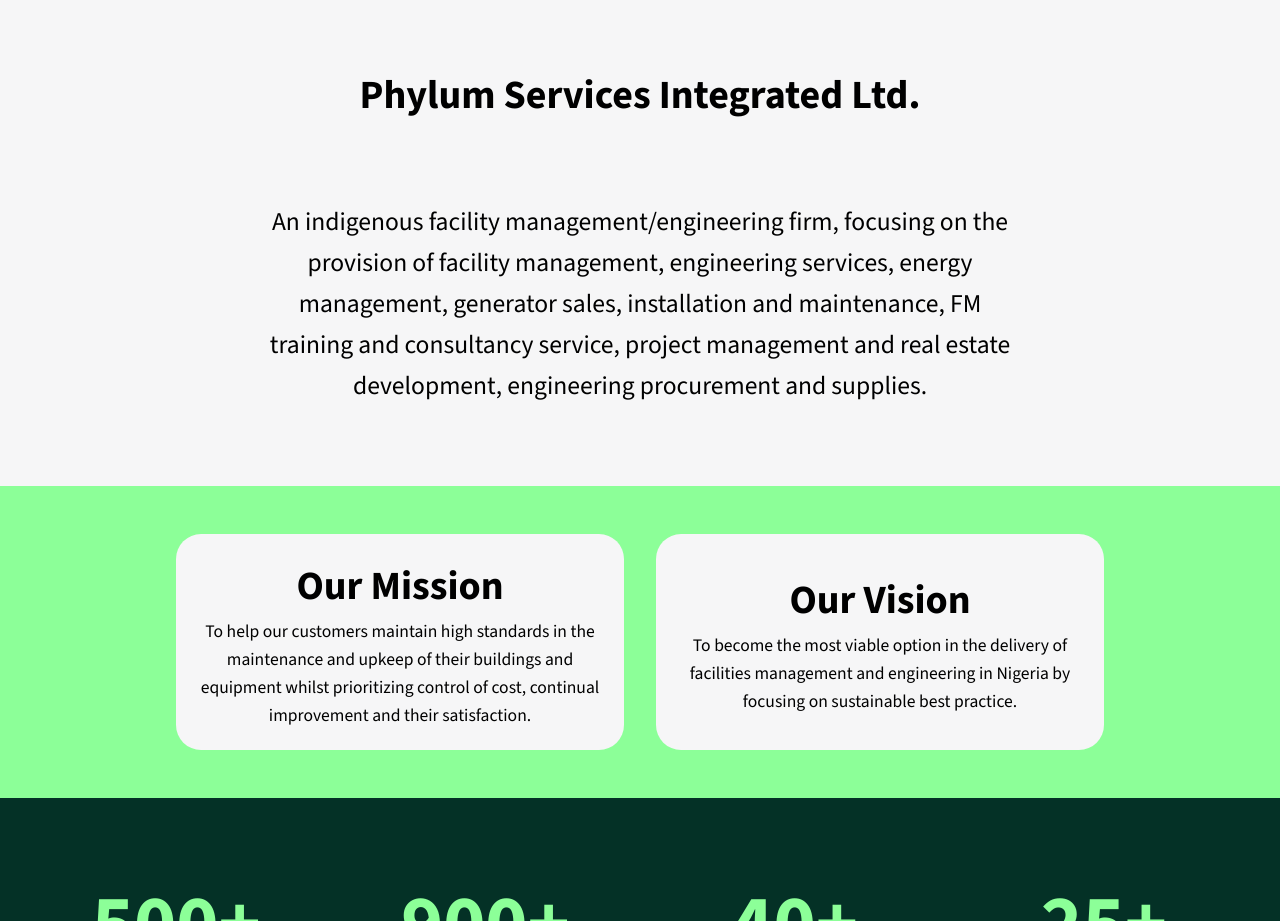
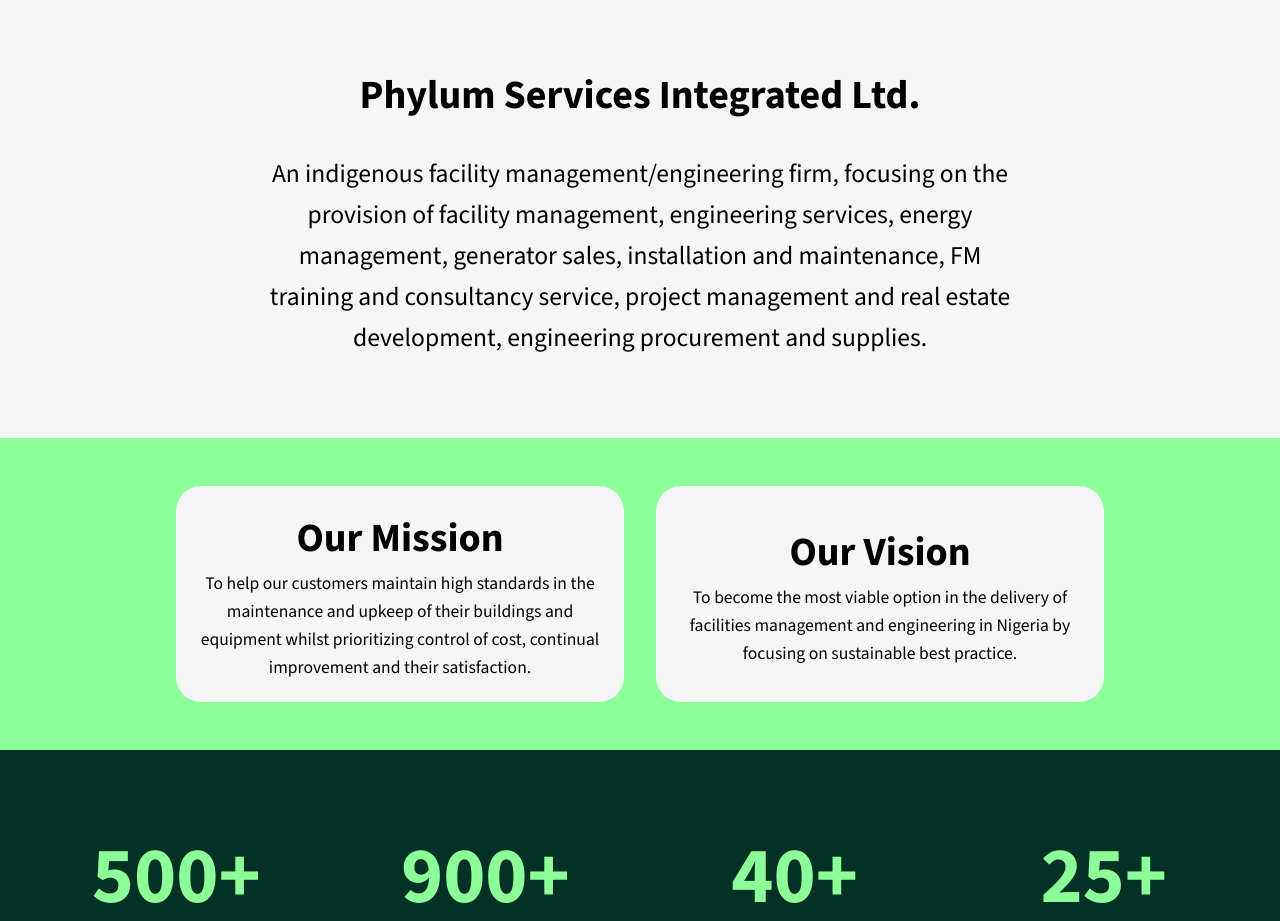
Before and after one commit to MuizDebo/phylum-website, a plain HTML site: page index.html in a window 1280 px wide. Shown: the part 940-1861 px from the top of the page. Drawn offline with nearby package versions, Linux system fonts and the light colour scheme.

Commit message:
Adjust intro paragrapgh padding-top

```diff
--- a/style.css
+++ b/style.css
@@ -306,7 +306,7 @@ p {
     display: flex;
     justify-content: center;
     align-items: center; /* Center vertically if space allows */
-    padding: 5rem 1rem; /* Significantly reduced horizontal padding */
+    padding: 2rem 1rem 5rem; /* Significantly reduced horizontal padding */
     text-align: center;
     font-size: clamp(1.2rem, 2.5vw + 0.5rem, 1.6rem); /* Responsive font size */
     font-weight: 300;
```
